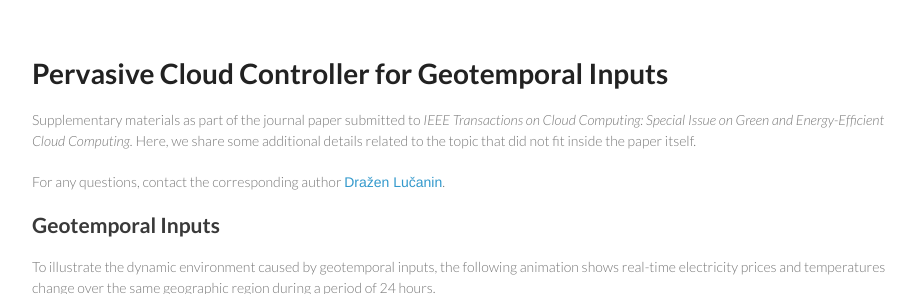
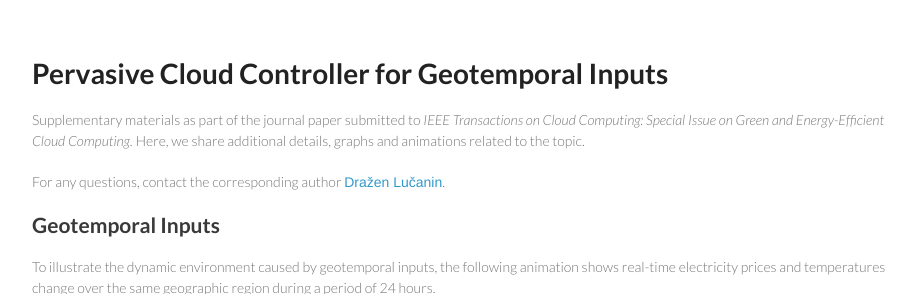
Before and after one commit to philharmonic/philharmonic.github.io, a Jekyll site: the page built from TCC.md, in a window 1280 px wide, cut to the strip 0-294 px from the top of the page. Shown: the whole strip, without its empty margins (178-1094 px from the left). Built offline with Jekyll 4.4.1, drawn with Linux system fonts in a browser that asks for light colours.

Commit message:
TCC: reword intro

```diff
--- a/TCC.md
+++ b/TCC.md
@@ -6,8 +6,8 @@ layout: base
 
 Supplementary materials as part of the journal paper submitted to
 *IEEE Transactions on Cloud Computing: Special Issue on Green and
-Energy-Efficient Cloud Computing.* Here, we share some additional
-details related to the topic that did not fit inside the paper itself.
+Energy-Efficient Cloud Computing.* Here, we share additional
+details, graphs and animations related to the topic.
 
 For any questions, contact the corresponding author
 <a href="http://www.infosys.tuwien.ac.at/staff/drazen/"
```
